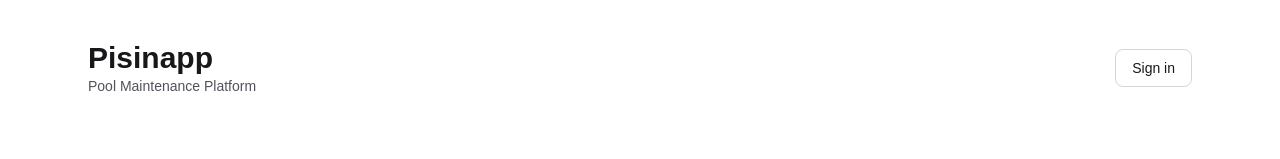
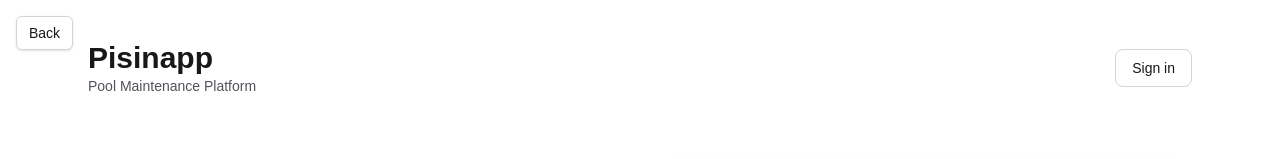
Before and after one commit to PanosAndrik/pisinapp, a Next.js app: page / in a window 1280 px wide. Shown: the top 159 px of the page. Built offline with nearby package versions, Linux system fonts and the light colour scheme; no server answers.

Commit message:
global back button

```diff
--- a/src/app/layout.tsx
+++ b/src/app/layout.tsx
@@ -1,5 +1,6 @@
 import type { Metadata } from "next";
 import { Geist, Geist_Mono } from "next/font/google";
+import { GlobalBackButton } from "@/components/global-back-button";
 import "./globals.css";
 
 const geistSans = Geist({
@@ -27,7 +28,10 @@ export default function RootLayout({
       lang="en"
       className={`${geistSans.variable} ${geistMono.variable} h-full antialiased`}
     >
-      <body className="min-h-full flex flex-col">{children}</body>
+      <body className="min-h-full flex flex-col">
+        <GlobalBackButton />
+        {children}
+      </body>
     </html>
   );
 }
--- /dev/null
+++ b/src/components/global-back-button.tsx
@@ -0,0 +1,17 @@
+"use client";
+
+import { useRouter } from "next/navigation";
+
+export function GlobalBackButton() {
+  const router = useRouter();
+
+  return (
+    <button
+      type="button"
+      onClick={() => router.back()}
+      className="fixed left-4 top-4 z-50 rounded-md border border-zinc-300 bg-white px-3 py-1.5 text-sm font-medium text-zinc-900 shadow-sm hover:bg-zinc-100"
+    >
+      Back
+    </button>
+  );
+}
```
